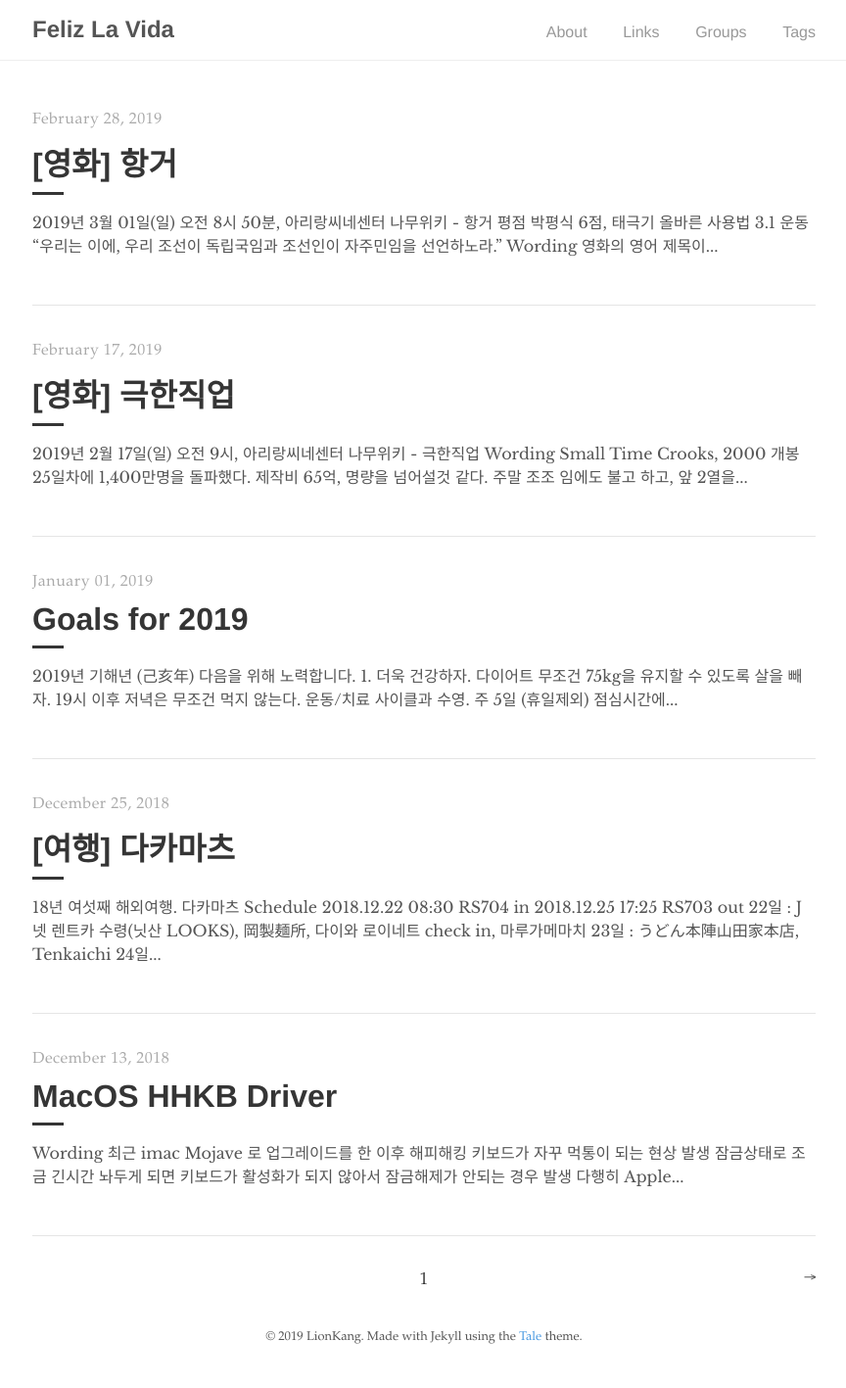
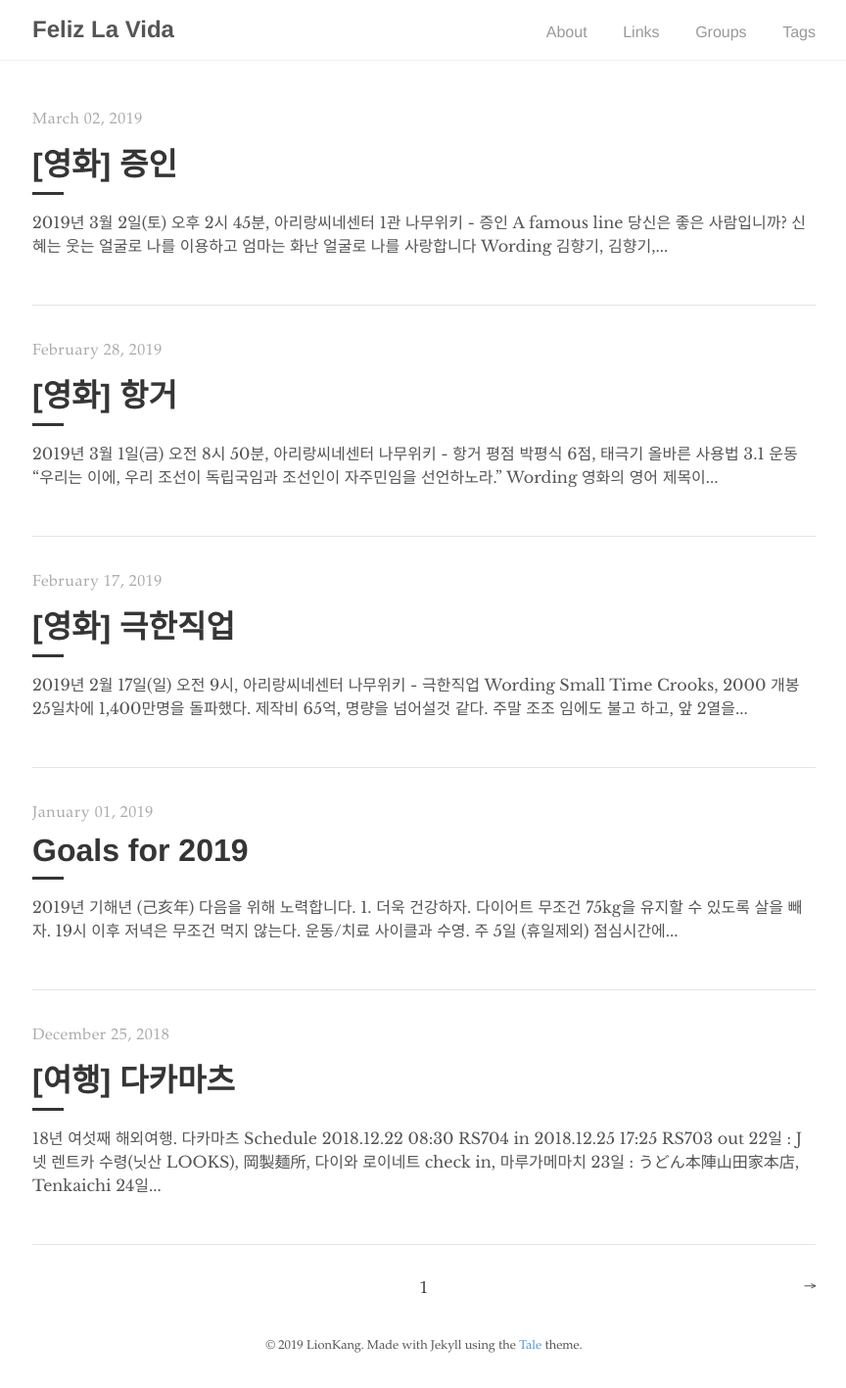
Before and after one commit to lionkang/lionkang.github.io, a Jekyll site: the page built from index.html, in a window 1280 px wide. Shown: the whole page at 98% size, without its empty margins (207-1071 px from the left). Built offline with Jekyll 4.4.1, drawn with Linux system fonts in a browser that asks for light colours; nearby versions of some CDN libraries; the list of posts is cut into pages by our own code; comment, search, counter and statistics services are not loaded.

Commit message:
watching contents updated

```diff
--- a/_posts/2019-03-01-watching-Resistance.markdown
+++ b/_posts/2019-03-01-watching-Resistance.markdown
@@ -7,7 +7,7 @@ categories: watching
 comments: true
 ---
 
-2019년 3월 01일(일) 오전 8시 50분, 아리랑씨네센터
+2019년 3월 1일(금) 오전 8시 50분, 아리랑씨네센터
 
 ![](https://movie-phinf.pstatic.net/20190207_119/1549515732449nv5tM_JPEG/movie_image.jpg)
 
--- /dev/null
+++ b/_posts/2019-03-02-watching-InnocentWitness.markdown
@@ -0,0 +1,28 @@
+---
+layout: post
+title: "[영화] 증인"
+date: 2019-03-02 14:45:59 +0900
+tags: [watching, movie, 영화, 아리랑씨네센터, 증인, 자폐, 김향기]
+categories: watching
+comments: true
+---
+
+2019년 3월 2일(토) 오후 2시 45분, 아리랑씨네센터 1관
+
+![](https://movie-phinf.pstatic.net/20190118_146/1547795422217PI0cJ_JPEG/movie_image.jpg)
+
+[나무위키 - 증인](https://namu.wiki/w/%EC%A6%9D%EC%9D%B8(%EC%98%81%ED%99%94))
+
+### A famous line
+* ![지우](https://search.pstatic.net/common/?src=https%3A%2F%2Fssl.pstatic.net%2Fsstatic%2Fpeople%2Fportrait%2F201603%2F20160318132802865-5073725.jpg&type=u38_48&quality=95) 당신은 좋은 사람입니까?
+* ![지우](https://search.pstatic.net/common/?src=https%3A%2F%2Fssl.pstatic.net%2Fsstatic%2Fpeople%2Fportrait%2F201603%2F20160318132802865-5073725.jpg&type=u38_48&quality=95) 신혜는 웃는 얼굴로 나를 이용하고 엄마는 화난 얼굴로 나를 사랑합니다
+
+### Wording
+* 김향기, 김향기, 김향기,,,,,,,,
+  * 연기야 아역시절부터 인정받아왔던 친구이지만 이번 영화에서 포텐이 터진 것 같다.
+* 어쩌면 뻔한 얘기인 것을 재판의 증인이라는 소재를 통해서 잘 구성한 것 같다.
+  * 이안 감독의 영화들은 다시한번 찾아봐야할 것 같다.
+* 배우들의 클로즈업 화면이 유독 많이 느껴지는데, 주/조연들의 표정연기들이 좋았다.
+  * 정우성의 표정연기가 별로다라는 분들이 있는 것 같은데
+  * 김향기가 "당신은 좋은 사람입니까?" 라고 물어보는 장면에서 선뜻 말을 하지 못하는 표정연기는 정말 좋았다고 생각된다.
+* 오랫만에 가슴 따뜻해지는 좋은 영화를 본것 같다.
```
